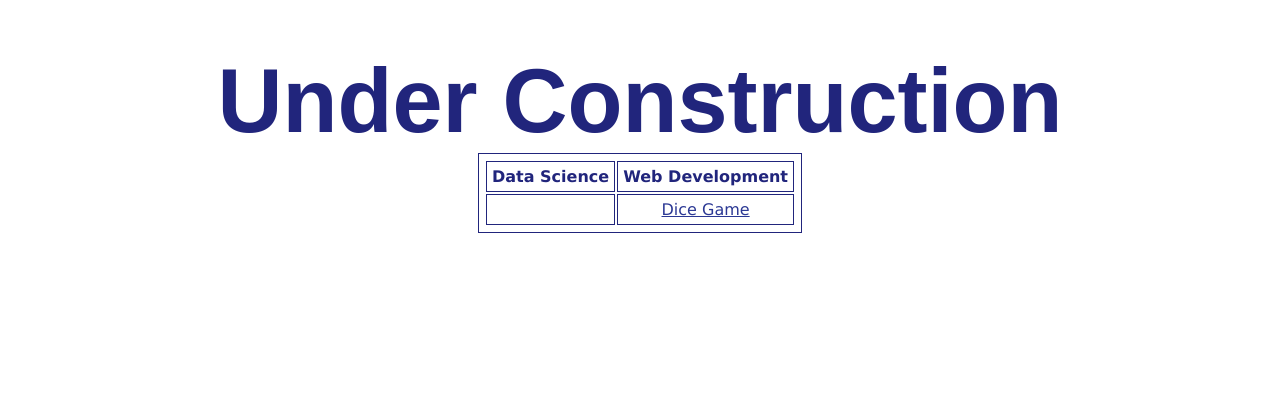
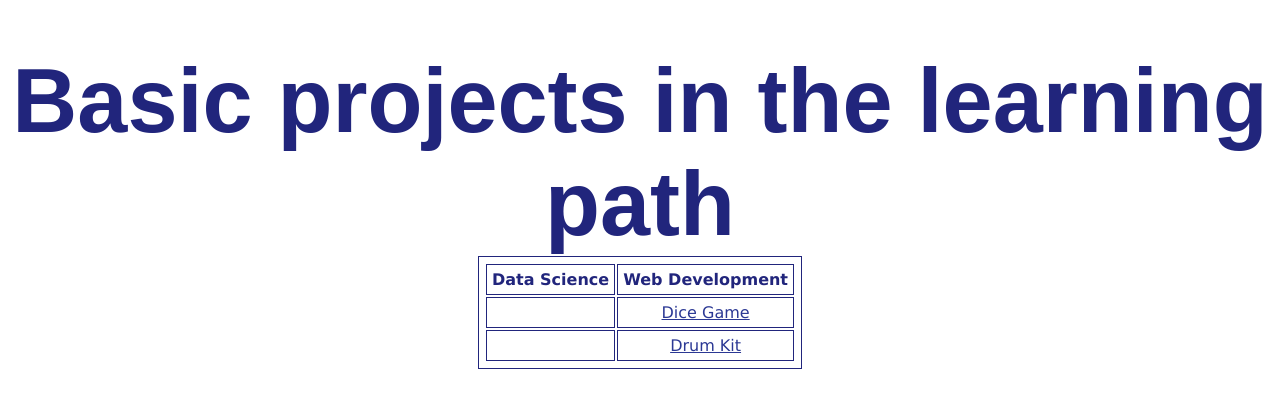
Before and after one commit to Kefsner/Kefsner, a plain HTML site: page portfolio.html in a window 1280 px wide. Drawn offline with Linux system fonts and the light colour scheme.

Commit message:
Adding the drum-kit and minor issues

```diff
--- a/portfolio.html
+++ b/portfolio.html
@@ -6,7 +6,7 @@
     <link rel="stylesheet" href="css/styles.css">
   </head>
   <body>
-    <h1>Under Construction</h1>
+    <h1>Basic projects in the learning path</h1>
     <table>
       <tr>
         <th>Data Science</th>
@@ -14,7 +14,11 @@
       </tr>
       <tr>
         <td></td>
-        <td><a href="projects/dice-game/dice.html">Dice Game</a></td>
+        <td><a href="projects/dice-game/index.html">Dice Game</a></td>
+      </tr>
+      <tr>
+        <td></td>
+        <td><a href="projects/drum-kit/index.html">Drum Kit</a></td>
       </tr>
     </table>
   </body>
```
Also changed, not shown: projects/dice-game/index.html (renamed from projects/dice-game/dice.html).
